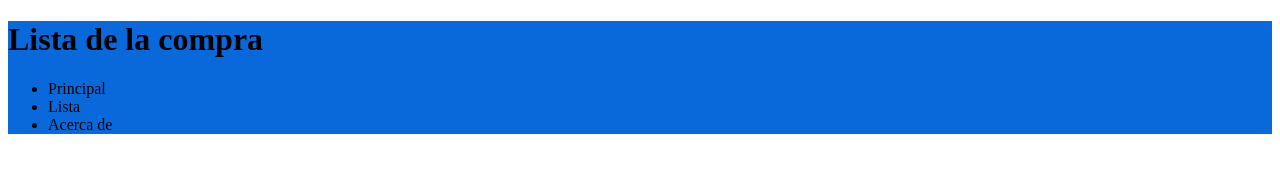
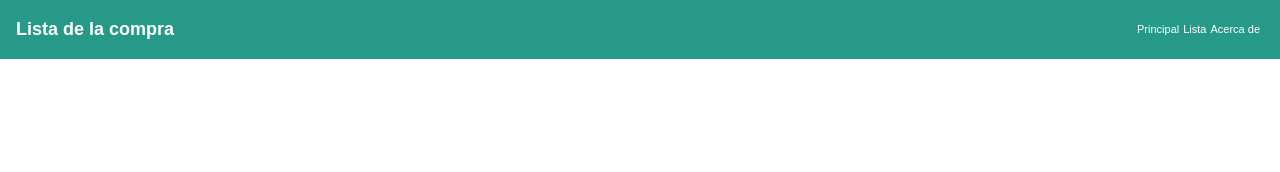
Before and after one commit to Gaston82/2023-w1ch3-gaston-artaza, a website built with Parcel: page src/index.html in a window 1280 px wide. Built offline with nearby package versions, Linux system fonts and the light colour scheme.

Commit message:
add header styles and css format

```diff
--- a/src/css/styles.css
+++ b/src/css/styles.css
@@ -1,3 +1,74 @@
+*,
+*::before,
+*::after {
+  box-sizing: border-box;
+}
+
+* {
+  margin: 0;
+}
+
+html,
+body {
+  height: 100%;
+}
+
+body {
+  line-height: 1.5;
+  -webkit-font-smoothing: antialiased;
+}
+
+img,
+picture,
+video,
+canvas,
+svg {
+  display: block;
+  max-width: 100%;
+}
+
+input,
+button,
+textarea,
+select {
+  font: inherit;
+}
+
+p,
+h1,
+h2,
+h3,
+h4,
+h5,
+h6 {
+  overflow-wrap: break-word;
+}
+
+body {
+  font-family: Arial, Helvetica, sans-serif;
+}
+
 header {
-  background-color: #0969da;
+  background-color: #279989;
+  display: flex;
+  color: white;
+  justify-content: space-between;
+  align-items: center;
+  padding: 1em;
 }
+
+nav > ul {
+  display: flex;
+  list-style: none;
+  font-size: 11px;
+}
+
+a {
+  color: inherit;
+  margin-right: 4px;
+  text-decoration: none;
+}
+
+header > h1 {
+  font-size: 18px;
+}
--- a/src/index.html
+++ b/src/index.html
@@ -15,9 +15,9 @@
     <h1>Lista de la compra</h1>
     <nav>
       <ul>
-        <li>Principal</li>
-        <li>Lista</li>
-        <li>Acerca de</li>
+        <li><a href="#" target="_blank">Principal</a></li>
+        <li><a href="#">Lista</a></li>
+        <li><a href="#">Acerca de </a></li>
       </ul>
     </nav>
   </header>
```
